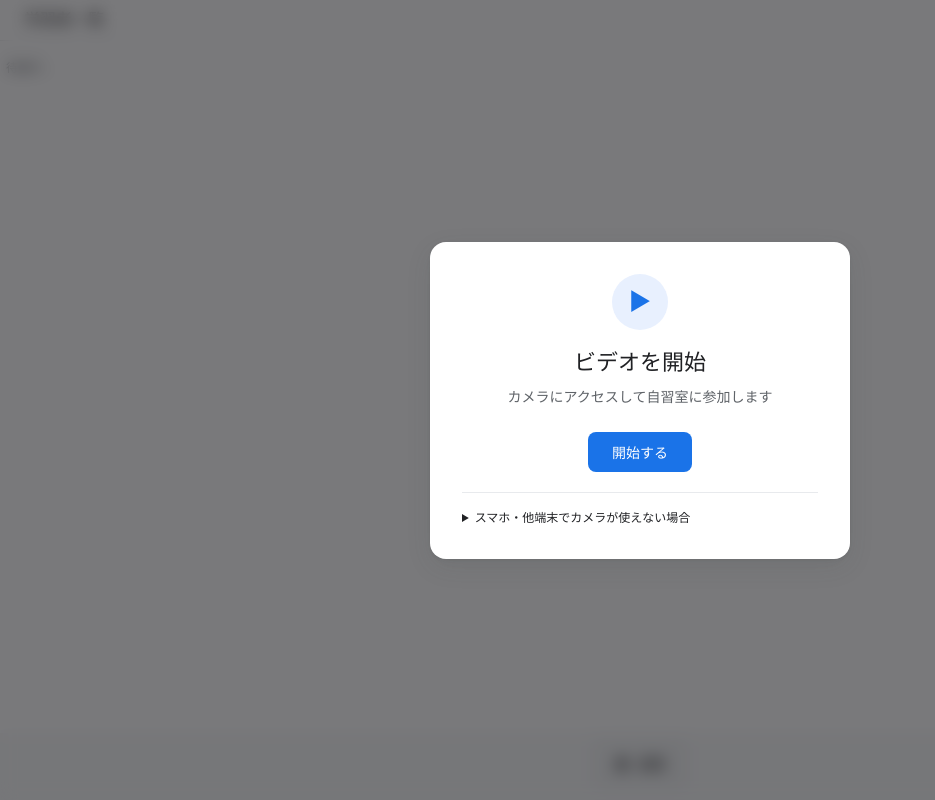
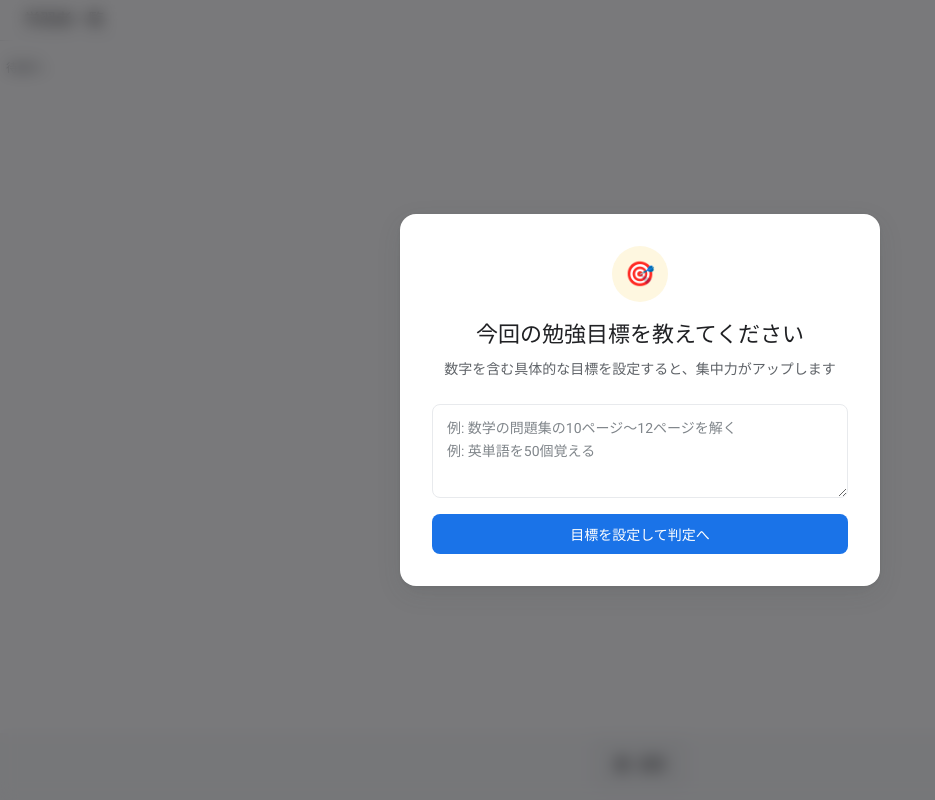
Before and after one commit to ItsukiEbian/retro-chat-1984, a Flask app: page /room in a window 1280 px wide. Shown: the whole page, without its empty margins (0-935 px from the left). Run offline with Flask 3, Linux system fonts and the light colour scheme; a user stored in the database is signed in; tables that the repository leaves empty hold one stand-in row (values such as "Sample post"); some libraries are stand-ins or nearby versions.

Commit message:
Switch AI from OpenAI to Gemini

````diff
--- a/app.py
+++ b/app.py
@@ -18,6 +18,8 @@ from flask_sqlalchemy import SQLAlchemy
 from authlib.integrations.flask_client import OAuth
 from dotenv import load_dotenv
 import stripe
+import json
+import google.generativeai as genai
 
 # ローカル .env を読む（Render 等で設定した環境変数は上書きしない＝Render の値を優先）
 load_dotenv()
@@ -503,6 +505,71 @@ def stripe_webhook():
     return 'OK', 200
 
 
+# ---------- AI 目標判定 API ----------
+
+GOAL_VALIDATION_SYSTEM_PROMPT = (
+    "あなたは厳格な学習コーチです。ユーザーの学習目標が「数字ベースで具体的に」書かれているかを判定してください。\n"
+    "例：\n"
+    "- 「数学をやる」→ 不合格\n"
+    "- 「数学の問題集の10ページ〜12ページを解く」→ 合格\n"
+    "- 「英単語を50個覚える」→ 合格\n"
+    "- 「英語を勉強する」→ 不合格\n"
+    "- 「TOEICの模試を1回分解く」→ 合格\n\n"
+    '出力は必ずJSON形式で、{"is_valid": true/false, "feedback": "具体的なアドバイス"} のみを出力すること。'
+)
+
+
+@app.route('/api/validate_goal', methods=['POST'])
+@login_required
+def validate_goal():
+    data = request.get_json(silent=True) or {}
+    goal_text = (data.get('goal') or '').strip()
+    if not goal_text:
+        return jsonify({'is_valid': False, 'feedback': '目標を入力してください。'}), 400
+
+    api_key = os.environ.get('GEMINI_API_KEY')
+    if not api_key:
+        return jsonify({
+            'is_valid': False,
+            'feedback': 'Gemini APIキーが設定されていません。管理者に連絡してください。',
+        }), 500
+
+    try:
+        genai.configure(api_key=api_key)
+        model = genai.GenerativeModel(
+            'gemini-2.0-flash-lite',
+            system_instruction=GOAL_VALIDATION_SYSTEM_PROMPT,
+            generation_config=genai.types.GenerationConfig(
+                temperature=0.3,
+                max_output_tokens=300,
+            ),
+        )
+        response = model.generate_content(
+            f'以下の学習目標を判定してください:\n\n{goal_text}'
+        )
+        content = response.text.strip()
+        if content.startswith('```'):
+            content = content.split('\n', 1)[-1]
+            content = content.rsplit('```', 1)[0].strip()
+        result = json.loads(content)
+        return jsonify({
+            'is_valid': bool(result.get('is_valid', False)),
+            'feedback': result.get('feedback', ''),
+        })
+    except json.JSONDecodeError:
+        app.logger.warning('Goal validation: failed to parse AI response')
+        return jsonify({
+            'is_valid': False,
+            'feedback': 'AIの判定結果を解析できませんでした。もう一度お試しください。',
+        }), 500
+    except Exception as e:
+        app.logger.error(f'Goal validation error: {e}')
+        return jsonify({
+            'is_valid': False,
+            'feedback': 'AI判定中にエラーが発生しました。もう一度お試しください。',
+        }), 500
+
+
 # ---------- SocketIO ----------
 
 @socketio.on('connect')
--- a/requirements.txt
+++ b/requirements.txt
@@ -15,3 +15,5 @@ requests
 # 決済（Stripe サブスクリプション）
 stripe
 psycopg2-binary
+# AI 目標判定（Gemini API）
+google-generativeai
--- a/static/css/style.css
+++ b/static/css/style.css
@@ -153,6 +153,92 @@ body {
     cursor: not-allowed;
 }
 
+/* ---------- Goal Setting Modal ---------- */
+.goal-overlay {
+    z-index: 10001;
+}
+
+.goal-card {
+    max-width: 480px;
+}
+
+.goal-icon {
+    background: #fef7e0;
+    color: #f9a825;
+}
+
+.goal-form {
+    display: flex;
+    flex-direction: column;
+    gap: 16px;
+}
+
+.goal-textarea {
+    font-family: inherit;
+    font-size: 14px;
+    line-height: 1.6;
+    padding: 12px 14px;
+    border: 1px solid var(--border-subtle);
+    border-radius: var(--radius-sm);
+    color: var(--text-primary);
+    background: var(--bg-card);
+    resize: vertical;
+    min-height: 80px;
+    transition: border-color 0.2s;
+}
+
+.goal-textarea::placeholder {
+    color: var(--text-tertiary);
+}
+
+.goal-textarea:focus {
+    outline: none;
+    border-color: var(--primary);
+    box-shadow: 0 0 0 3px rgba(26, 115, 232, 0.12);
+}
+
+.goal-feedback {
+    padding: 12px 16px;
+    border-radius: var(--radius-sm);
+    font-size: 13px;
+    line-height: 1.5;
+    animation: goal-feedback-in 0.25s ease;
+}
+
+@keyframes goal-feedback-in {
+    from { opacity: 0; transform: translateY(-4px); }
+    to   { opacity: 1; transform: translateY(0); }
+}
+
+.goal-feedback-loading {
+    color: var(--primary);
+    background: var(--primary-light);
+    border: 1px solid rgba(26, 115, 232, 0.2);
+}
+
+.goal-feedback-success {
+    color: #1e8e3e;
+    background: #e6f4ea;
+    border: 1px solid rgba(30, 142, 62, 0.2);
+}
+
+.goal-feedback-error {
+    color: #c5221f;
+    background: #fce8e6;
+    border: 1px solid rgba(197, 34, 31, 0.2);
+}
+
+.goal-submit-btn {
+    width: 100%;
+    padding: 12px 24px;
+    font-size: 15px;
+}
+
+.goal-submit-btn:disabled {
+    opacity: 0.7;
+    cursor: not-allowed;
+}
+
 /* ---------- Buttons ---------- */
 .btn-primary {
     font-family: inherit;
--- a/static/js/room.js
+++ b/static/js/room.js
@@ -57,6 +57,67 @@ function debugLog(location, message, data, hypothesisId) {
     fetch(DEBUG_LOG_ENDPOINT, { method: 'POST', headers: { 'Content-Type': 'application/json' }, body: JSON.stringify(payload) }).catch(function () {});
 }
 // #endregion
+
+// ---------- Goal Setting ----------
+const goalOverlay = document.getElementById('goalOverlay');
+const goalInput = document.getElementById('goalInput');
+const goalSubmitBtn = document.getElementById('goalSubmitBtn');
+const goalFeedback = document.getElementById('goalFeedback');
+
+if (goalSubmitBtn) {
+    goalSubmitBtn.addEventListener('click', async function () {
+        var text = (goalInput.value || '').trim();
+        if (!text) {
+            goalFeedback.hidden = false;
+            goalFeedback.className = 'goal-feedback goal-feedback-error';
+            goalFeedback.textContent = '目標を入力してください。';
+            return;
+        }
+
+        goalSubmitBtn.disabled = true;
+        goalSubmitBtn.textContent = 'AIが判定中...';
+        goalFeedback.hidden = false;
+        goalFeedback.className = 'goal-feedback goal-feedback-loading';
+        goalFeedback.textContent = 'AIがあなたの目標を分析しています...';
+
+        try {
+            var res = await fetch('/api/validate_goal', {
+                method: 'POST',
+                headers: { 'Content-Type': 'application/json' },
+                body: JSON.stringify({ goal: text }),
+            });
+            var data = await res.json();
+
+            if (data.is_valid) {
+                goalFeedback.className = 'goal-feedback goal-feedback-success';
+                goalFeedback.textContent = data.feedback || '素晴らしい目標です！';
+                setTimeout(function () {
+                    if (goalOverlay) goalOverlay.style.display = 'none';
+                    if (overlay) overlay.style.display = 'flex';
+                }, 800);
+            } else {
+                goalFeedback.className = 'goal-feedback goal-feedback-error';
+                goalFeedback.textContent = data.feedback || 'もっと具体的に書いてみましょう。';
+                goalSubmitBtn.disabled = false;
+                goalSubmitBtn.textContent = '目標を設定して判定へ';
+            }
+        } catch (err) {
+            goalFeedback.className = 'goal-feedback goal-feedback-error';
+            goalFeedback.textContent = '通信エラーが発生しました。もう一度お試しください。';
+            goalSubmitBtn.disabled = false;
+            goalSubmitBtn.textContent = '目標を設定して判定へ';
+        }
+    });
+}
+
+if (goalInput) {
+    goalInput.addEventListener('keydown', function (e) {
+        if (e.key === 'Enter' && !e.shiftKey) {
+            e.preventDefault();
+            if (goalSubmitBtn && !goalSubmitBtn.disabled) goalSubmitBtn.click();
+        }
+    });
+}
 
 const hiddenVideo = document.createElement('video');
 hiddenVideo.playsInline = true;
--- a/templates/room.html
+++ b/templates/room.html
@@ -20,7 +20,27 @@
 <body data-room-context="main">
     <div id="toastContainer" class="toast-container" aria-live="polite"></div>
 
-    <div id="overlay" class="overlay">
+    <!-- 目標設定モーダル（入室直後に表示） -->
+    <div id="goalOverlay" class="overlay goal-overlay">
+        <div class="overlay-card goal-card">
+            <div class="overlay-card-header">
+                <span class="overlay-icon goal-icon">🎯</span>
+                <h1>今回の勉強目標を教えてください</h1>
+                <p>数字を含む具体的な目標を設定すると、集中力がアップします</p>
+            </div>
+            <div class="goal-form">
+                <textarea id="goalInput" class="goal-textarea" rows="3"
+                    placeholder="例: 数学の問題集の10ページ〜12ページを解く&#10;例: 英単語を50個覚える"></textarea>
+                <div id="goalFeedback" class="goal-feedback" hidden aria-live="polite"></div>
+                <div class="overlay-card-actions">
+                    <button id="goalSubmitBtn" class="btn-primary goal-submit-btn">目標を設定して判定へ</button>
+                </div>
+            </div>
+        </div>
+    </div>
+
+    <!-- ビデオ開始モーダル（目標合格後に表示） -->
+    <div id="overlay" class="overlay" style="display:none">
         <div class="overlay-card">
             <div class="overlay-card-header">
                 <span class="overlay-icon">▶</span>
````
